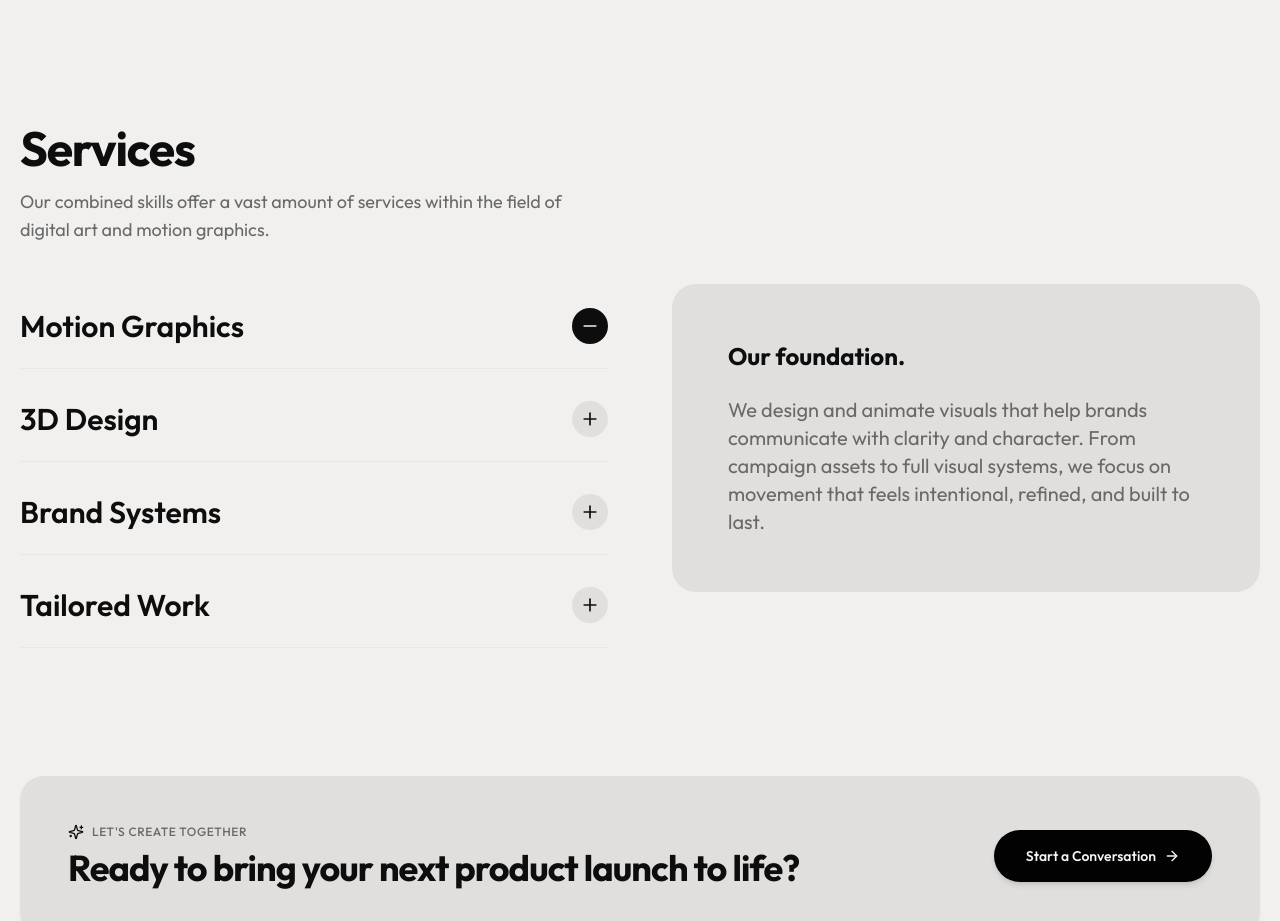
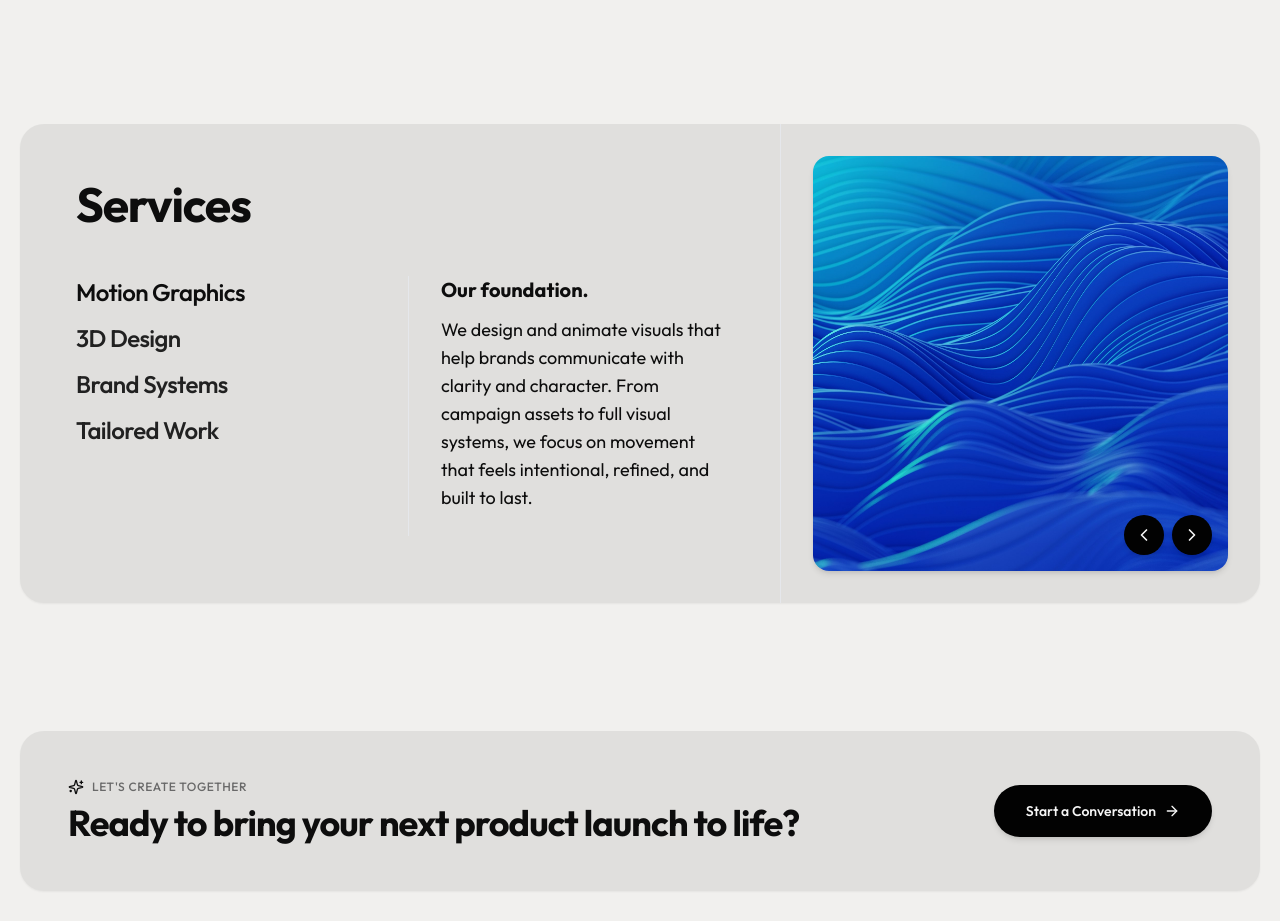
Before and after one commit to pixelgridstudios/PGS-Website-v1, a React (Vite) app: page /about in a window 1280 px wide. Shown: the part 1000-1921 px from the top of the page. Built offline with nearby package versions, Linux system fonts and the light colour scheme.

Commit message:
Convert the Services section in the About page to the signature interactive split-pane slider layout, matching the Value Behind the Visuals component from the homepage

```diff
--- a/src/pages/About.tsx
+++ b/src/pages/About.tsx
@@ -1,31 +1,35 @@
 import React, { useState } from "react";
 import { Link } from "react-router-dom";
-import { ArrowRight, Sparkles, Plus, Minus } from "lucide-react";
+import { ArrowRight, Sparkles, ChevronLeft, ChevronRight } from "lucide-react";
 
 const services = [
   {
     id: "01",
     title: "Motion Graphics",
     tagline: "Our foundation.",
-    desc: "We design and animate visuals that help brands communicate with clarity and character. From campaign assets to full visual systems, we focus on movement that feels intentional, refined, and built to last."
+    desc: "We design and animate visuals that help brands communicate with clarity and character. From campaign assets to full visual systems, we focus on movement that feels intentional, refined, and built to last.",
+    image: "/assets/styleframe-glass.jpg"
   },
   {
     id: "02",
     title: "3D Design",
     tagline: "Handcrafted depth.",
-    desc: "3D allows us to move past a flat frame. We build objects and environments by hand. Every material, every detail, exists to support the design and vision. This is how we add depth to a brand's world."
+    desc: "3D allows us to move past a flat frame. We build objects and environments by hand. Every material, every detail, exists to support the design and vision. This is how we add depth to a brand's world.",
+    image: "/assets/styleframe-hardware.jpg"
   },
   {
     id: "03",
     title: "Brand Systems",
     tagline: "Built to scale.",
-    desc: "Instead of creating isolated pieces, we build structured visual systems. A foundation that enables multiple videos, renders, and applications to live together. Consistent, flexible, and designed to grow with the brand."
+    desc: "Instead of creating isolated pieces, we build structured visual systems. A foundation that enables multiple videos, renders, and applications to live together. Consistent, flexible, and designed to grow with the brand.",
+    image: "/assets/styleframe-tech.jpg"
   },
   {
     id: "04",
     title: "Tailored Work",
     tagline: "Custom by design.",
-    desc: "Every brand is different, and so is every collaboration. We work closely with our clients, thinking alongside them and refining solutions that respond directly to their goals. Flexible in execution, consistent in quality."
+    desc: "Every brand is different, and so is every collaboration. We work closely with our clients, thinking alongside them and refining solutions that respond directly to their goals. Flexible in execution, consistent in quality.",
+    image: "/assets/styleframe-abstract.jpg"
   }
 ];
 
@@ -48,7 +52,15 @@ const team = [
 ];
 
 export const About: React.FC = () => {
-  const [openService, setOpenService] = useState<string>("01");
+  const [activeIndex, setActiveIndex] = useState<number>(0);
+
+  const prevSlide = () => {
+    setActiveIndex((prev) => (prev === 0 ? services.length - 1 : prev - 1));
+  };
+
+  const nextSlide = () => {
+    setActiveIndex((prev) => (prev === services.length - 1 ? 0 : prev + 1));
+  };
 
   return (
     <div className="px-3 sm:px-5">
@@ -101,71 +113,140 @@ export const About: React.FC = () => {
           </div>
         </section>
 
-        {/* Services Section (Dot4 Inspired Interactive Accordion/List) */}
-        <section data-reveal className="flex flex-col gap-10">
-          <div className="max-w-xl">
+                {/* Services Section (ApproachSlider Inspired) */}
+        <section data-reveal className="w-full">
+          <div className="w-full flex flex-col lg:grid lg:grid-cols-[1fr_420px] xl:grid-cols-[1fr_480px] rounded-2xl sm:rounded-3xl bg-brand-muted text-brand-foreground overflow-hidden shadow-sm dark:shadow-2xl border-0">
+
+            {/* Left Column: Text Canvas */}
+            <div className="w-full p-6 sm:p-10 lg:p-12 xl:p-14 flex flex-col justify-between gap-8 sm:gap-12">
+              <div>
                 <h2 className="font-display text-3xl sm:text-4xl lg:text-5xl tracking-tight text-brand-foreground" style={{ fontVariationSettings: "'wght' 700" }}>
                   Services
                 </h2>
-            <p className="mt-4 text-brand-subtle text-lg">
-              Our combined skills offer a vast amount of services within the field of digital art and motion graphics.
+
+                {/* 2-Column Tabs & Continuous Morphing Content */}
+                <div className="mt-8 sm:mt-12 grid gap-6 sm:gap-8 md:grid-cols-[260px_1fr] lg:grid-cols-[280px_1fr] xl:grid-cols-[300px_1fr] items-start">
+                  {/* Tab Options */}
+                  <ul className="flex flex-col gap-3.5 font-display text-lg lg:text-2xl">
+                    {services.map((service, idx) => {
+                      const isActive = activeIndex === idx;
+                      return (
+                        <li key={service.id}>
+                            <button
+                              type="button"
+                              onMouseEnter={() => setActiveIndex(idx)}
+                              onClick={() => setActiveIndex(idx)}
+                              style={{
+                                fontVariationSettings: isActive ? "'wght' 700" : "'wght' 600",
+                                transition: "font-variation-settings 0.35s cubic-bezier(0.16, 1, 0.3, 1), color 0.25s ease, opacity 0.25s ease",
+                              }}
+                              className={`text-left select-none cursor-pointer block w-full tracking-tight transition-all duration-300 ${
+                                isActive
+                                  ? "text-brand-foreground opacity-100"
+                                  : "text-brand-foreground opacity-90 hover:opacity-100"
+                              }`}
+                            >
+                              {service.title}
+                            </button>
+                        </li>
+                      );
+                    })}
+                  </ul>
+
+                  {/* Vertical Sliding Text Reel */}
+                  <div className="relative h-[250px] sm:h-[220px] md:h-[260px] lg:h-[260px] overflow-hidden border-t md:border-t-0 md:border-l border-brand-foreground/10 pt-5 md:pt-0 md:pl-8">
+                    <div
+                      className="flex flex-col transition-transform duration-500 ease-[cubic-bezier(0.16,1,0.3,1)] h-full"
+                      style={{ transform: `translateY(-${activeIndex * 100}%) translateZ(0)` }}
+                    >
+                      {services.map((service, idx) => {
+                        const isActive = activeIndex === idx;
+                        return (
+                          <div
+                            key={service.id}
+                            className={`h-[250px] sm:h-[220px] md:h-[260px] lg:h-[260px] shrink-0 flex flex-col justify-start transition-opacity duration-300 ease-out ${
+                              isActive ? "opacity-100" : "opacity-0 pointer-events-none"
+                            }`}
+                            style={{ backfaceVisibility: "hidden" }}
+                          >
+                            <p className="font-display text-xl text-brand-foreground mb-3" style={{ fontVariationSettings: "'wght' 700" }}>
+                              {service.tagline}
+                            </p>
+                            <p className="text-base sm:text-lg lg:text-lg leading-relaxed text-brand-foreground/85 font-normal">
+                              {service.desc}
                             </p>
                           </div>
-
-          <div className="grid lg:grid-cols-[1fr_1fr] gap-8 lg:gap-16 items-start">
-            {/* Left: Interactive List */}
-            <div className="flex flex-col w-full gap-2">
-              {services.map((service) => {
-                const isOpen = openService === service.id;
-                return (
-                  <button
-                    key={service.id}
-                    onClick={() => setOpenService(service.id)}
-                    className="group text-left border-b border-brand-border/40 py-6 transition-colors duration-300"
-                  >
-                    <div className="flex items-center justify-between">
-                      <h3 className="font-display text-2xl sm:text-3xl transition-colors duration-300 text-brand-foreground" style={{ fontVariationSettings: "'wght' 600" }}>
-                        {service.title}
-                      </h3>
-                      <div className={`p-2 rounded-full transition-colors duration-300 ${isOpen ? "bg-brand-foreground text-brand-bg" : "bg-brand-muted text-brand-foreground group-hover:bg-brand-panel group-hover:text-brand-panel-foreground"}`}>
-                        {isOpen ? <Minus className="size-5" /> : <Plus className="size-5" />}
-                      </div>
-                    </div>
-                    {/* Mobile Only Desc Dropdown */}
-                    <div className={`grid transition-all duration-[400ms] ease-spring-vibe lg:hidden ${isOpen ? "grid-rows-[1fr] mt-6 opacity-100" : "grid-rows-[0fr] opacity-0"}`}>
-                      <div className="overflow-hidden">
-                        <p className="text-brand-foreground font-medium mb-3">{service.tagline}</p>
-                        <p className="text-brand-subtle text-base leading-relaxed">{service.desc}</p>
-                      </div>
-                    </div>
-                  </button>
                         );
                       })}
                     </div>
+                  </div>
+                </div>
+              </div>
+            </div>
 
-            {/* Right: Desktop Desc Display */}
-            <div className="hidden lg:block sticky top-32 rounded-3xl bg-brand-muted p-10 xl:p-14 border-0">
+            {/* Right Column: Physical Sliding Image Strip */}
+            <div className="p-4 sm:p-6 lg:p-6 xl:p-8 flex items-center justify-center bg-brand-bg/40 border-t lg:border-t-0 lg:border-l border-brand-foreground/10">
+              <div className="relative w-full aspect-[4/3] sm:aspect-[16/11] lg:aspect-[4/3] xl:aspect-[1/1] max-h-[460px] rounded-xl sm:rounded-2xl overflow-hidden bg-brand-muted shadow-md group border-0">
+                {/* Continuous Horizontal Strip */}
+                <div
+                  className="flex h-full w-full transition-transform duration-[600ms] ease-[cubic-bezier(0.16,1,0.3,1)]"
+                  style={{ transform: `translateX(-${activeIndex * 100}%)` }}
+                >
                   {services.map((service) => (
-                <div
-                  key={service.id}
-                  className={`absolute inset-10 xl:inset-14 transition-all duration-500 ${openService === service.id ? "opacity-100 translate-y-0 pointer-events-auto" : "opacity-0 translate-y-8 pointer-events-none"}`}
-                >
-                  <p className="font-display text-2xl text-brand-foreground font-bold mb-6">
-                    {service.tagline}
-                  </p>
-                  <p className="text-lg xl:text-xl text-brand-subtle leading-relaxed">
-                    {service.desc}
-                  </p>
+                    <div key={service.id} className="relative h-full w-full shrink-0">
+                      <img
+                        src={service.image}
+                        alt={service.title}
+                        className="h-full w-full object-cover transition-transform duration-[800ms] ease-[cubic-bezier(0.16,1,0.3,1)] group-hover:scale-105"
+                      />
                     </div>
                   ))}
-              {/* Invisible spacer to maintain height */}
-              <div className="invisible pointer-events-none">
-                <p className="font-display text-2xl mb-6">Spacer Tagline</p>
-                <p className="text-lg xl:text-xl leading-relaxed">
-                  Instead of creating isolated pieces, we build structured visual systems. A foundation that enables multiple videos, renders, and applications to live together. Consistent, flexible, and designed to grow with the brand.
-                </p>
+                </div>
+
+                {/* Inset Circular Controls */}
+                <div className="absolute bottom-4 right-4 flex items-center gap-2 z-10">
+                  <button
+                    type="button"
+                    onClick={prevSlide}
+                    aria-label="Previous approach"
+                    className="flex size-9 sm:size-10 items-center justify-center rounded-full bg-brand-panel text-brand-panel-foreground shadow-md transition-opacity duration-150 hover:opacity-90 cursor-pointer border-0"
+                  >
+                    <ChevronLeft className="size-4 sm:size-5" />
+                  </button>
+                  <button
+                    type="button"
+                    onClick={nextSlide}
+                    aria-label="Next approach"
+                    className="flex size-9 sm:size-10 items-center justify-center rounded-full bg-brand-panel text-brand-panel-foreground shadow-md transition-opacity duration-150 hover:opacity-90 cursor-pointer border-0"
+                  >
+                    <ChevronRight className="size-4 sm:size-5" />
+                  </button>
                 </div>
               </div>
+            </div>
+          </div>
+
+          {/* Mobile Indicator Bar */}
+          <div className="block md:hidden mt-4">
+            <ul className="flex justify-center gap-2 items-center">
+              {services.map((_, i) => (
+                <li key={i} className="h-8 flex-1 flex items-center">
+                  <button
+                    type="button"
+                    onClick={() => setActiveIndex(i)}
+                    className="w-full h-1 rounded-full transition-colors duration-200"
+                  >
+                    <div
+                      className={`w-full h-1 rounded-full transition-colors duration-300 ${
+                        activeIndex === i
+                          ? "bg-brand-foreground"
+                          : "bg-brand-foreground/20"
+                      }`}
+                    />
+                  </button>
+                </li>
+              ))}
+            </ul>
           </div>
         </section>
 
```
Lines whose indentation alone changed are shown as unchanged.
